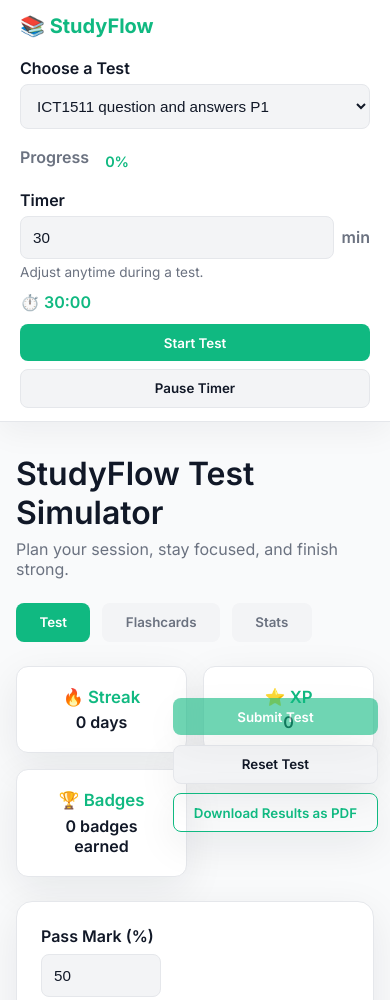
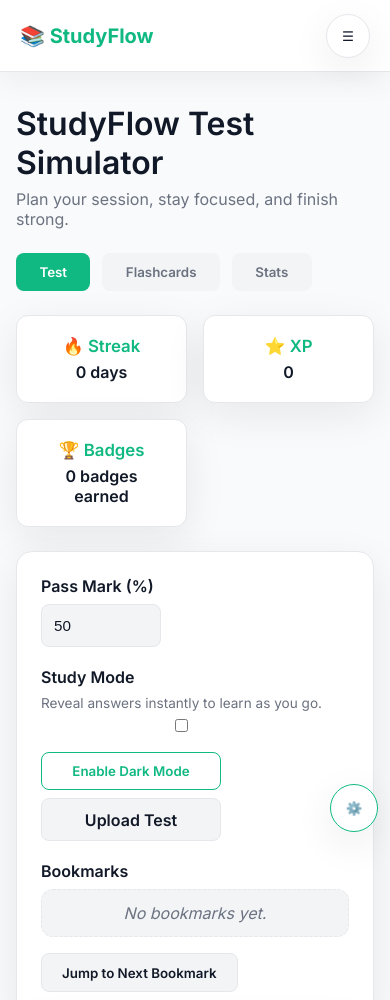
Before and after one commit to ramanugut/TestSimulatorApp, a plain HTML site: page index.html in a window 390 px wide. Shown: the top 1000 px of the page. Drawn offline with nearby package versions, Linux system fonts and the light colour scheme.

Commit message:
Improve mobile header and action controls responsiveness

```diff
--- a/index.html
+++ b/index.html
@@ -13,8 +13,20 @@
 </head>
 <body>
     <header id="floating-header" class="app-header">
-        <div class="logo">📚 StudyFlow</div>
-        <div class="header-sections">
+        <div class="header-top">
+            <div class="logo">📚 StudyFlow</div>
+            <button
+                id="header-toggle"
+                class="header-toggle"
+                type="button"
+                aria-expanded="false"
+                aria-controls="header-sections"
+            >
+                <span class="sr-only">Toggle header tools</span>
+                <span aria-hidden="true">☰</span>
+            </button>
+        </div>
+        <div id="header-sections" class="header-sections">
             <div class="header-main">
                 <div class="test-select-group">
                     <label class="input-label" for="test-select">Choose a Test</label>
@@ -165,10 +177,22 @@
         </div>
     </main>
 
-    <div id="floating-actions">
-        <button id="submit-test" class="btn btn-primary">Submit Test</button>
-        <button id="reset-test" class="btn btn-secondary">Reset Test</button>
-        <button id="download-results" class="btn btn-tertiary">Download Results as PDF</button>
+    <div id="floating-actions" class="floating-actions">
+        <button
+            id="floating-actions-toggle"
+            class="floating-actions-toggle"
+            type="button"
+            aria-expanded="false"
+            aria-controls="floating-actions-panel"
+        >
+            <span class="sr-only">Toggle quick actions</span>
+            <span aria-hidden="true">⚙️</span>
+        </button>
+        <div id="floating-actions-panel" class="floating-actions-panel">
+            <button id="submit-test" class="btn btn-primary">Submit Test</button>
+            <button id="reset-test" class="btn btn-secondary">Reset Test</button>
+            <button id="download-results" class="btn btn-tertiary">Download Results as PDF</button>
+        </div>
     </div>
 
     <button id="back-to-top" title="Go to top">&#8679;</button>
--- a/script.js
+++ b/script.js
@@ -67,6 +67,17 @@ document.addEventListener("DOMContentLoaded", function () {
   const downloadReportButton = document.getElementById("download-report");
   const progressBarElement = document.getElementById("progress-bar");
   const progressTextElement = document.getElementById("progress-text");
+  const headerElement = document.getElementById("floating-header");
+  const headerToggleButton = document.getElementById("header-toggle");
+  const floatingActionsContainer = document.getElementById("floating-actions");
+  const floatingActionsToggle = document.getElementById(
+    "floating-actions-toggle"
+  );
+
+  const MOBILE_BREAKPOINT = 768;
+  let lastViewportIsMobile = window.innerWidth <= MOBILE_BREAKPOINT;
+  let headerCollapsed = window.innerWidth <= MOBILE_BREAKPOINT;
+  let actionsCollapsed = window.innerWidth <= MOBILE_BREAKPOINT;
 
   if (flashcardsGrid) {
     flashcardsGrid.classList.add("hidden");
@@ -180,6 +191,65 @@ document.addEventListener("DOMContentLoaded", function () {
     updateGamification();
   }
 
+  function isMobileViewport() {
+    return window.innerWidth <= MOBILE_BREAKPOINT;
+  }
+
+  function syncHeaderToggleState() {
+    if (!headerElement || !headerToggleButton) {
+      return;
+    }
+
+    if (!isMobileViewport()) {
+      headerCollapsed = false;
+      headerElement.classList.remove("collapsed");
+      headerToggleButton.setAttribute("aria-expanded", "true");
+      return;
+    }
+
+    headerElement.classList.toggle("collapsed", headerCollapsed);
+    headerToggleButton.setAttribute(
+      "aria-expanded",
+      headerCollapsed ? "false" : "true"
+    );
+  }
+
+  function syncFloatingActionsState() {
+    if (!floatingActionsContainer || !floatingActionsToggle) {
+      return;
+    }
+
+    if (!isMobileViewport()) {
+      actionsCollapsed = false;
+      floatingActionsContainer.classList.remove("collapsed");
+      floatingActionsToggle.setAttribute("aria-expanded", "true");
+      return;
+    }
+
+    floatingActionsContainer.classList.toggle("collapsed", actionsCollapsed);
+    floatingActionsToggle.setAttribute(
+      "aria-expanded",
+      actionsCollapsed ? "false" : "true"
+    );
+  }
+
+  function handleResponsiveState() {
+    const isMobile = isMobileViewport();
+
+    if (isMobile && !lastViewportIsMobile) {
+      headerCollapsed = true;
+      actionsCollapsed = true;
+    } else if (!isMobile && lastViewportIsMobile) {
+      headerCollapsed = false;
+      actionsCollapsed = false;
+    }
+
+    syncHeaderToggleState();
+    syncFloatingActionsState();
+
+    lastViewportIsMobile = isMobile;
+  }
+
   function resetStats() {
     // Reset the stats object
     testStats = {
@@ -318,6 +388,30 @@ document.addEventListener("DOMContentLoaded", function () {
   if (statsResetButton) {
     statsResetButton.addEventListener("click", resetStats);
   }
+
+  handleResponsiveState();
+
+  if (headerToggleButton) {
+    headerToggleButton.addEventListener("click", () => {
+      if (!isMobileViewport()) {
+        return;
+      }
+      headerCollapsed = !headerCollapsed;
+      syncHeaderToggleState();
+    });
+  }
+
+  if (floatingActionsToggle) {
+    floatingActionsToggle.addEventListener("click", () => {
+      if (!isMobileViewport()) {
+        return;
+      }
+      actionsCollapsed = !actionsCollapsed;
+      syncFloatingActionsState();
+    });
+  }
+
+  window.addEventListener("resize", handleResponsiveState);
 
   loadStreak();
   loadStats();
--- a/styles.css
+++ b/styles.css
@@ -79,9 +79,37 @@ button {
     border-bottom: 1px solid var(--border-color);
 }
 
+.header-top {
+    display: flex;
+    align-items: center;
+    justify-content: space-between;
+    width: 100%;
+}
+
 .logo {
     font-size: 1.5rem;
     font-weight: 700;
+    color: var(--accent-color);
+}
+
+.header-toggle {
+    display: none;
+    align-items: center;
+    justify-content: center;
+    width: 44px;
+    height: 44px;
+    border-radius: 50%;
+    border: 1px solid var(--border-color);
+    background: var(--surface-color);
+    color: var(--text-color);
+    cursor: pointer;
+    box-shadow: var(--shadow);
+    transition: var(--transition);
+}
+
+.header-toggle:focus-visible,
+.header-toggle:hover {
+    border-color: var(--accent-color);
     color: var(--accent-color);
 }
 
@@ -92,6 +120,18 @@ button {
     gap: 1.5rem;
     flex-wrap: wrap;
     width: 100%;
+}
+
+.sr-only {
+    position: absolute;
+    width: 1px;
+    height: 1px;
+    padding: 0;
+    margin: -1px;
+    overflow: hidden;
+    clip: rect(0, 0, 0, 0);
+    white-space: nowrap;
+    border: 0;
 }
 
 .header-main {
@@ -190,7 +230,13 @@ button {
     font-weight: 600;
     color: var(--accent-color);
     min-width: 110px;
-    text-align: right;
+    display: inline-flex;
+    align-items: center;
+    justify-content: center;
+    padding: 0.65rem 1rem;
+    border-radius: var(--radius-sm);
+    background: var(--subtle-surface);
+    border: 1px solid var(--border-color);
 }
 
 .header-actions {
@@ -736,12 +782,44 @@ body.study-mode-active .question {
     bottom: 2rem;
     display: flex;
     flex-direction: column;
-    gap: 0.6rem;
+    align-items: flex-end;
+    gap: 0.5rem;
     z-index: 90;
 }
 
-#floating-actions .btn {
+.floating-actions-panel {
+    display: flex;
+    flex-direction: column;
+    gap: 0.6rem;
+    align-items: stretch;
+}
+
+.floating-actions-panel .btn {
     box-shadow: var(--shadow);
+}
+
+.floating-actions-toggle {
+    display: none;
+    align-items: center;
+    justify-content: center;
+    width: 48px;
+    height: 48px;
+    border-radius: 50%;
+    border: none;
+    background: var(--accent-color);
+    color: #ffffff;
+    cursor: pointer;
+    box-shadow: var(--shadow);
+    transition: var(--transition);
+}
+
+.floating-actions-toggle:focus-visible,
+.floating-actions-toggle:hover {
+    filter: brightness(0.95);
+}
+
+.floating-actions.collapsed .floating-actions-panel {
+    display: none;
 }
 
 #back-to-top {
@@ -822,6 +900,14 @@ body.study-mode-active .question {
 }
 
 @media (max-width: 768px) {
+    .header-toggle {
+        display: inline-flex;
+    }
+
+    #floating-header.collapsed #header-sections {
+        display: none;
+    }
+
     .header-controls {
         align-items: stretch;
         gap: 1rem;
@@ -835,7 +921,7 @@ body.study-mode-active .question {
     }
 
     .timer-display {
-        text-align: left;
+        justify-content: flex-start;
     }
 
     .header-actions {
@@ -847,6 +933,21 @@ body.study-mode-active .question {
         position: fixed;
         right: 1rem;
         bottom: 1rem;
+        gap: 0.5rem;
+    }
+
+    .floating-actions-toggle {
+        display: inline-flex;
+    }
+
+    #floating-actions.collapsed .floating-actions-toggle {
+        background: var(--surface-color);
+        color: var(--accent-color);
+        border: 1px solid var(--accent-color);
+    }
+
+    .floating-actions-panel .btn {
+        width: 100%;
     }
 
     .gamification {
```
